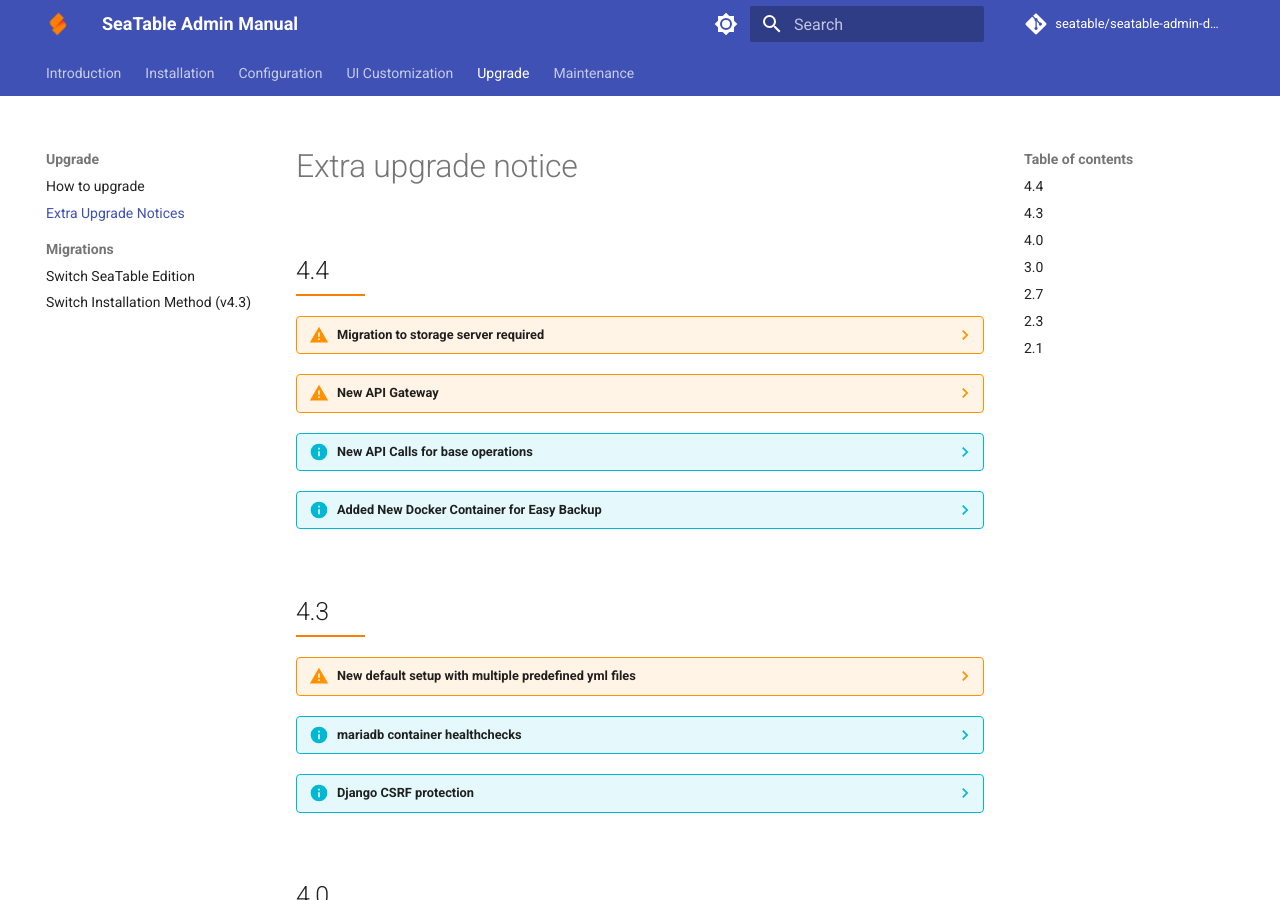
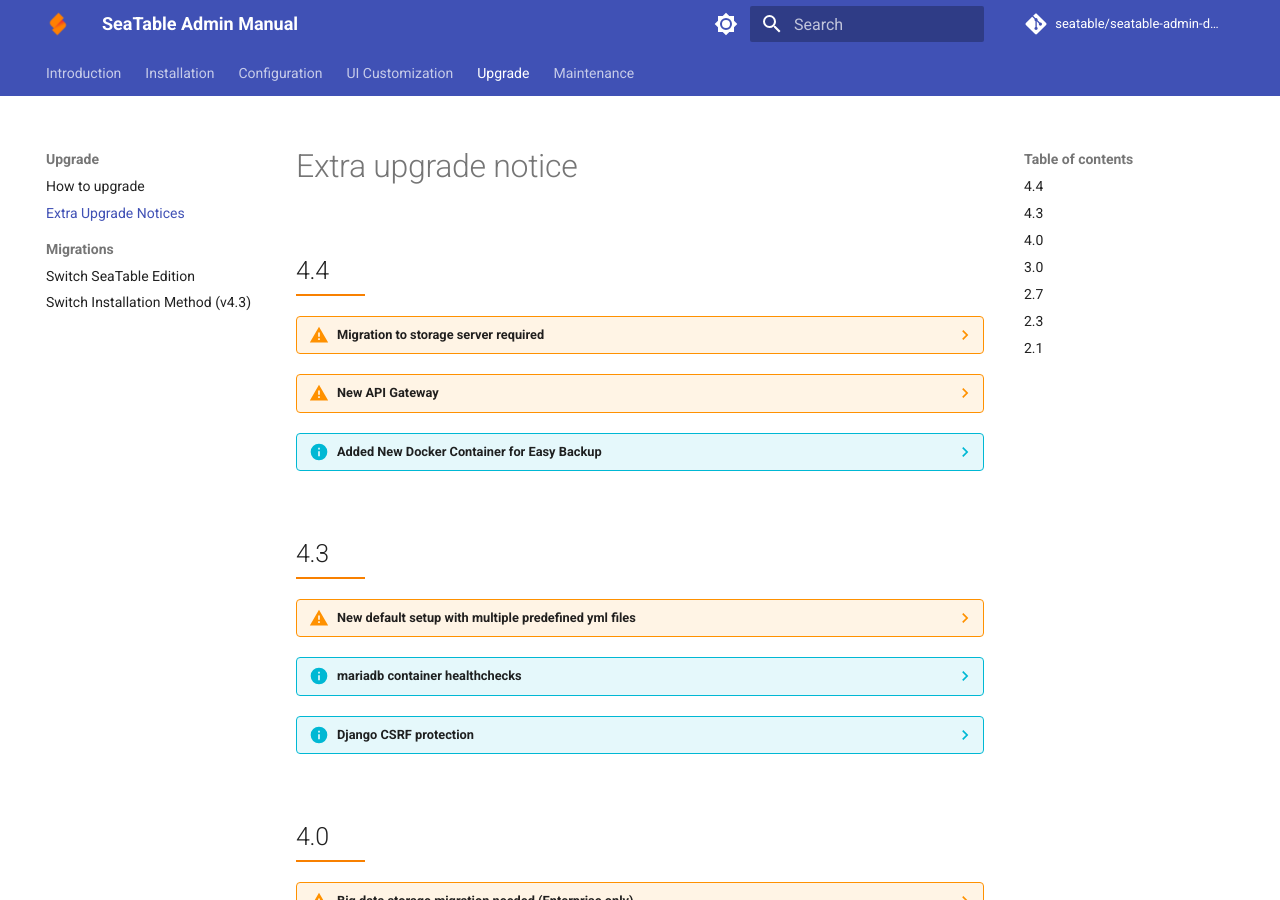
Before and after one commit to seatable/seatable-admin-docs, an MkDocs documentation site: the page built from docs/upgrade/extra-upgrade-notice.md, in a window 1280 px wide and 900 px high. Built offline with MkDocs 1.6.1 and Material for MkDocs 9.7.7, drawn with Linux system fonts in a browser that asks for light colours; comment, search, counter and statistics services are not loaded; some of the changed lines change nothing that is shown.

Commit message:
remove redirect_list_rows_api, will be re-added with 5.0

````diff
--- a/docs/upgrade/extra-upgrade-notice.md
+++ b/docs/upgrade/extra-upgrade-notice.md
@@ -59,32 +59,12 @@
     }
     ```
 
-    ---
-
-    **Important: the following configuration is optional and can be omitted, if you don't have any issues with the API and rate limits**.
-
-    To take advantage of the new caching mechanism of the API Gateway, you may also update your `dtable_server_config.json` configuration file to redirect `List Rows` and `Get Row` calls to the new API Gateway endpoints.
-
-    ```json
-    "redirect_list_rows_api": true,
-    "dtable_web_service_url": "https://cloud.seatable.io/"
-    ```
-
-    For sure you have to replace `cloud.seatable.io` with your own public server URL and don't forget the '/' at the end.
-
-    Afterwards, restart SeaTable with:
+    Afterwards check your nginx configuration file for syntax errors and restart nginx.
 
     ```bash
-    docker exec -it seatable-server /shared/seatable/scripts/seatable.sh restart
+    docker exec seatable-server nginx -t
+    docker exec seatable-server nginx -s reload
     ```
-
-??? info "New API Calls for base operations"
-
-    Version 4.4 introduces several new API endpoints and improvements to existing ones, creating a more streamlined experience for all base operations. These endpoints are detailed in our [API Reference](https://api.seatable.io/reference/getbaseinfo). You can identify the new endpoints by their URLs, which include `/api-gateway/`.
-
-    **Important:** All previous endpoints remain valid.
-
-    However, the `List Rows (with SQL)`, `List Rows`, and `Get Row` endpoints now internally redirect to the new API Gateway endpoints with a status code 302. For most clients, this change will not affect their functionality. However, some clients, such as `curl`, may return an empty output when using these three endpoints. To resolve this, clients should follow the redirects. For `curl`, simply add the parameter `-L`. If you require further assistance, please post in our [Community Forum](https://forum.seatable.io).
 
 ??? info "Added New Docker Container for Easy Backup"
 
````
